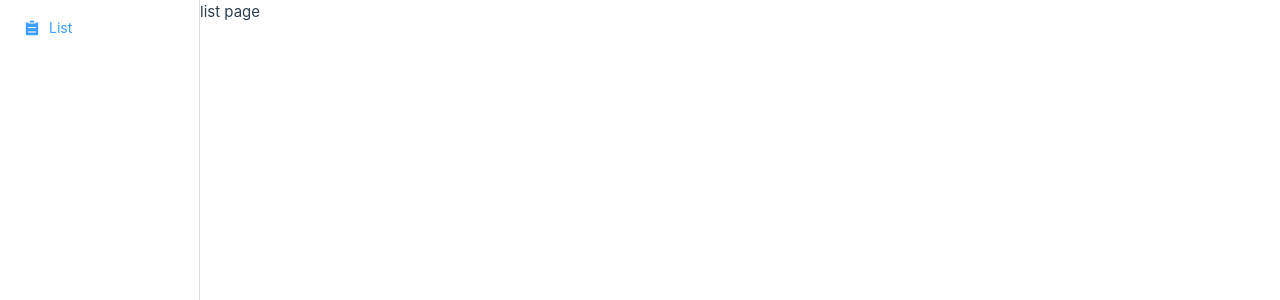
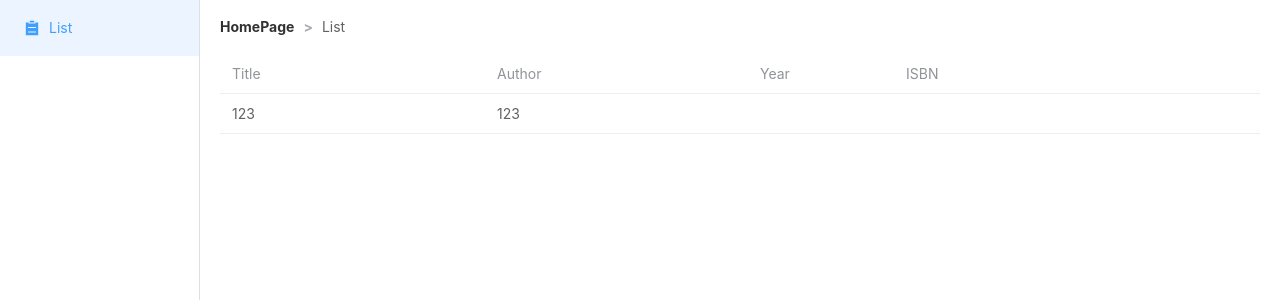
Before and after one commit to luopeijun/book-management-front-end, a Vue app: page /list in a window 1280 px wide. Shown: the top 300 px of the page. Built offline with nearby package versions, Linux system fonts and the light colour scheme.

Commit message:
feat: add table component

```diff
--- a/src/views/List/index.vue
+++ b/src/views/List/index.vue
@@ -1,11 +1,44 @@
 <script setup>
+import { ref } from 'vue'
+
+const tableData = ref([{
+  id: 1,
+  title: '123',
+  author: '123',
+
+
+}])
 
 </script>
 
 <template>
-  <div>list page</div>
+  <div class="container">
+    <el-breadcrumb separator=">" class="breadcrumb">
+      <el-breadcrumb-item to="/">HomePage</el-breadcrumb-item>
+      <el-breadcrumb-item>
+        List
+      </el-breadcrumb-item>
+    </el-breadcrumb>
+    <el-table :data="tableData" class="table" row-key="id">
+      <el-table-column prop="title" label="Title" min-width="180" />
+      <el-table-column prop="author" label="Author" min-width="180" />
+      <el-table-column prop="year" label="Year" min-width="100" />
+      <el-table-column prop="isbn" label="ISBN" min-width="250" />
+    </el-table>
+  </div>
 </template>
 
 <style scoped>
+.container {
+  padding: 0 20px;
+  width: 100%;
 
+  .breadcrumb {
+    margin: 20px 0;
+  }
+
+  .table {
+    width: 100%;
+  }
+}
 </style>
```
